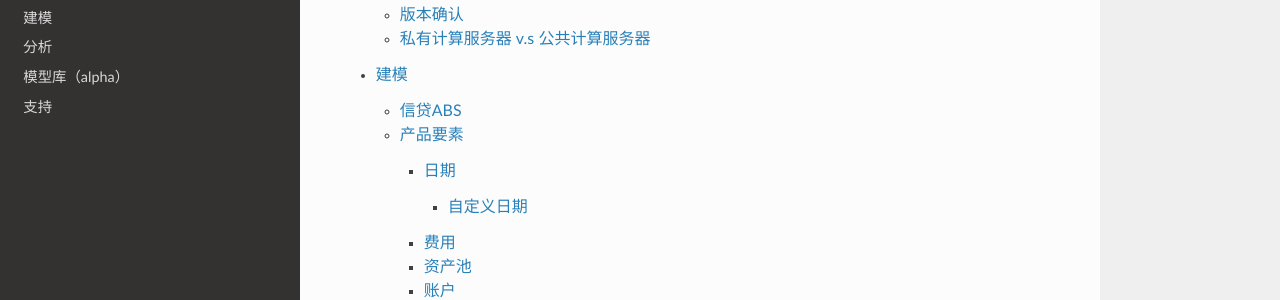
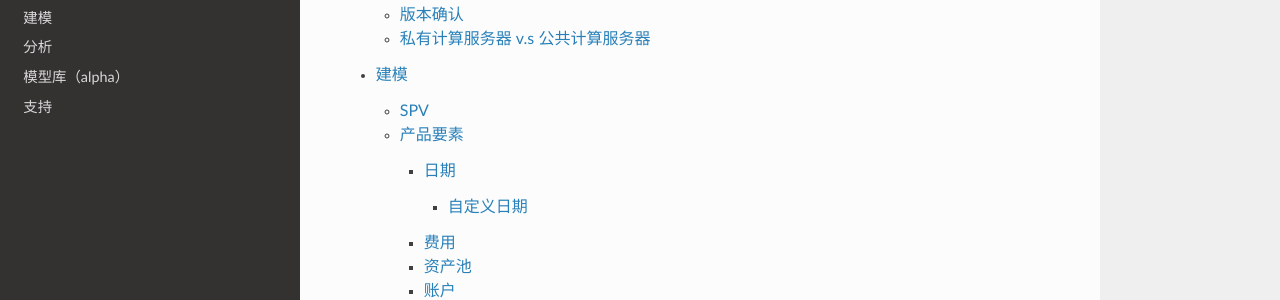
Before and after one commit to yellowbean/pyabs-doc, a Sphinx documentation site: the page built from docs/source/index.rst, in a window 1280 px wide and 900 px high, scrolled down 608 px. Shown: the part 157-457 px from the top of the window. Built offline with Sphinx 7.4.7 and the Read the Docs theme 2.0.0, drawn with Linux system fonts in a browser that asks for light colours.

Commit message:
fix typo

```diff
--- a/docs/source/建模.rst
+++ b/docs/source/建模.rst
@@ -6,7 +6,7 @@
 
 .. _信贷ABS:
 
-信贷ABS
+SPV
 =======
 .. code-block:: python
 
```
